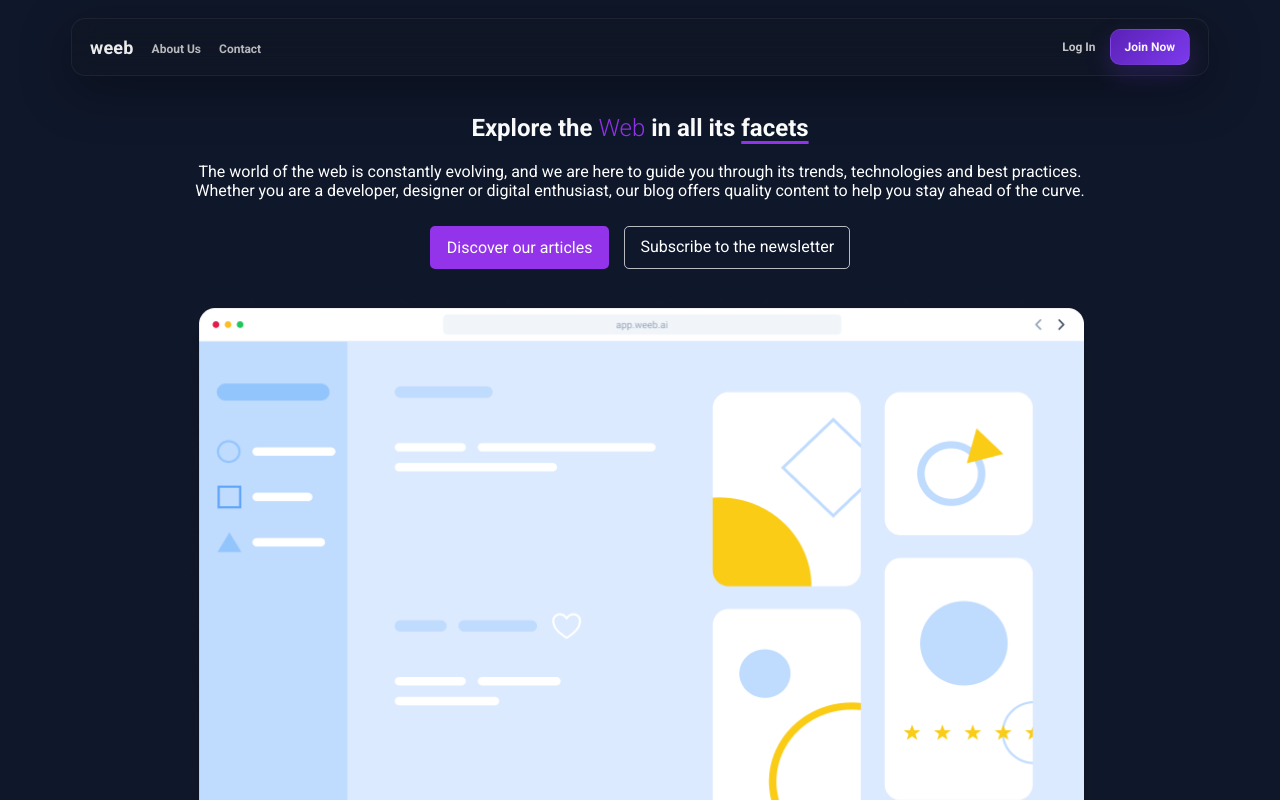
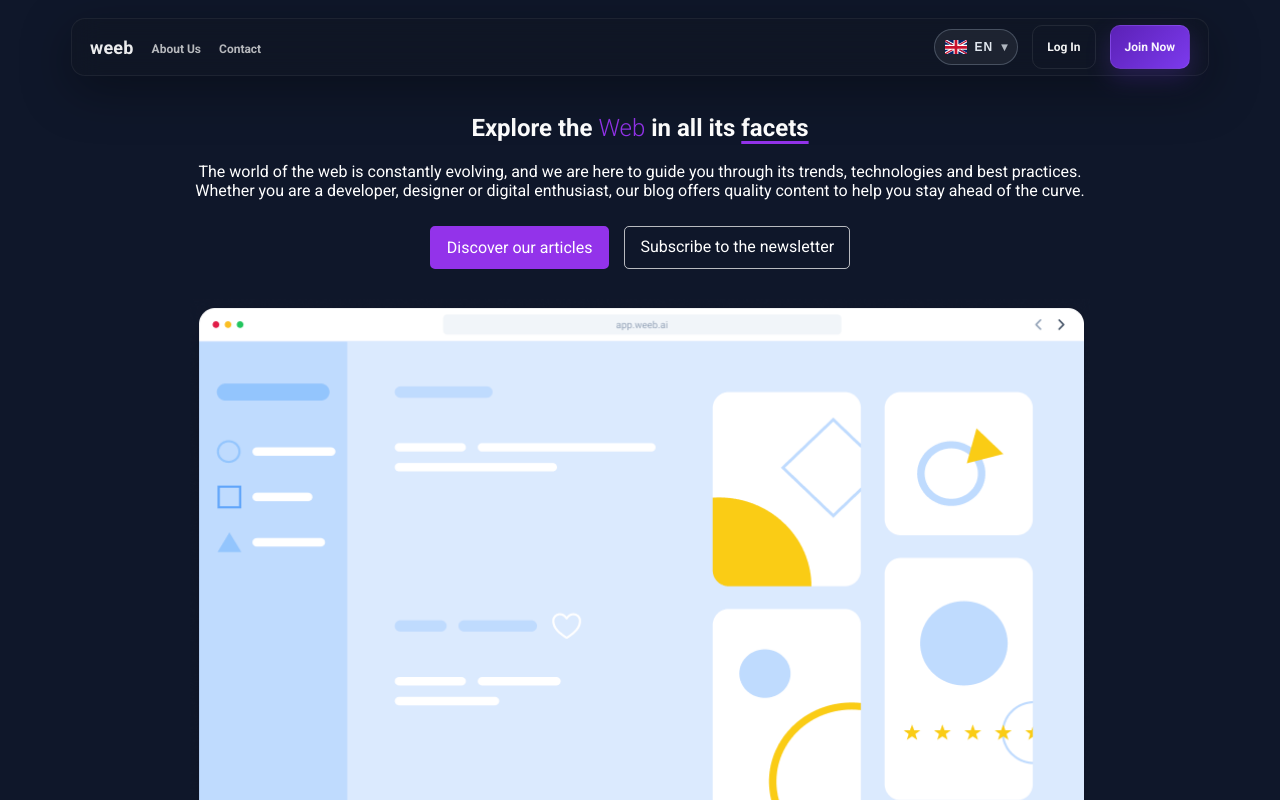
Before and after one commit to baku67/datascientest-projet1-react, a React (Vite) app in the folder my-app/: page / in a window 1280 px wide. Shown: the top 800 px of the page. Built offline with nearby package versions, Linux system fonts and the light colour scheme.

Commit message:
Ajout composant de choix de langue et toggle + WIP Responsiv

```diff
--- a/my-app/package.json
+++ b/my-app/package.json
@@ -11,6 +11,7 @@
   },
   "dependencies": {
     "@fontsource/roboto": "^5.2.9",
+    "country-flag-icons": "^1.6.4",
     "i18next": "^25.7.4",
     "i18next-browser-languagedetector": "^8.2.0",
     "react": "^19.2.0",
--- a/my-app/src/components/ui/NavBar.scss
+++ b/my-app/src/components/ui/NavBar.scss
@@ -66,10 +66,18 @@
 }
 
 .nav-login {
+  flex: 0 0 auto;
+  white-space: nowrap;
+  text-align: center;
   font-size: 12px;
-  font-weight: 700;
-  color: rgba(255, 255, 255, 0.75);
+  font-weight: 800;
+  color: rgba(255, 255, 255, 0.95);
   text-decoration: none;
+
+  padding: 14px 14px;
+  border-radius: 10px;
+
+  border: 1px solid rgba(255, 255, 255, 0.08);
 
   &:hover {
     color: rgba(255, 255, 255, 0.92);
@@ -77,12 +85,15 @@
 }
 
 .nav-register {
+  flex: 0 0 auto;
+  white-space: nowrap;
+  text-align: center;
   font-size: 12px;
   font-weight: 800;
   color: rgba(255, 255, 255, 0.95);
   text-decoration: none;
 
-  padding: 10px 14px;
+  padding: 14px 14px;
   border-radius: 10px;
 
   background: linear-gradient(135deg, #5b21b6, #7c3aed);
@@ -98,7 +109,7 @@
   }
 }
 
-/* Burger + menu mobile : ajout à la fin de ton fichier, sans toucher à tes styles existants */
+/* Burger + menu mobile */
 .nav-burger,
 .nav-mobile,
 .nav-overlay {
@@ -108,10 +119,12 @@
 .nav-burger {
   background: transparent;
   border: 0;
-  padding: 10px;
+  padding: 18px 10px;
   cursor: pointer;
-  border-radius: 12px;
+  border-radius: 8px;
   -webkit-tap-highlight-color: transparent;
+
+  background: var(--color-secondary);
 }
 
 .nav-burger-lines {
@@ -141,15 +154,13 @@
   }
 }
 
-/* Mobile only */
+/* Mobile */
 @media (max-width: 768px) {
-  /* On cache ce qui existe déjà en desktop */
   .nav-links,
   .nav-right {
     display: none;
   }
 
-  /* Titre gauche / burger droite */
   .nav-burger {
     display: inline-flex;
     align-items: center;
@@ -160,8 +171,18 @@
     position: relative;
   }
 
-  /* Panneau menu */
+  .nav-register,
+  .nav-login {
+    flex: 1;
+  }
+
+  .lang__menu {
+    left: 0;
+    right: auto;
+  }
+
   .nav-mobile {
+    background: var(--color-primary);
     display: block;
     position: absolute;
     left: 0;
@@ -174,9 +195,8 @@
     transform: translateY(-6px);
     transition: transform 160ms ease, opacity 160ms ease;
 
-    /* Look : adapte si besoin à ton design actuel */
     margin: 10px;
-    padding: 12px 14px;
+    padding: 20px 20px;
     border-radius: 16px;
   }
 
@@ -187,6 +207,7 @@
   }
 
   .nav-mobile-links {
+    list-style-type: none;
     display: flex;
     flex-direction: column;
     gap: 10px;
@@ -194,13 +215,15 @@
   }
 
   .nav-mobile-auth {
-    display: flex;
-    flex-direction: column;
+    display: inline-flex;
+    flex-direction: row;
+    justify-content: center;
+    width: 100%;
     gap: 10px;
     padding-top: 12px;
   }
 
-  /* Overlay fermeture */
+  /* Overlay sombre arriere plan + fermeture "outer-click" */
   .nav-overlay {
     display: block;
     position: fixed;
@@ -210,7 +233,7 @@
     opacity: 0;
     pointer-events: none;
     transition: opacity 160ms ease;
-    background: rgba(0, 0, 0, 0.25);
+    background: rgba(0, 0, 0, 0.35);
     border: 0;
   }
 
--- a/my-app/src/components/ui/NavBar.tsx
+++ b/my-app/src/components/ui/NavBar.tsx
@@ -1,6 +1,7 @@
 import { useState } from "react";
 import { useTranslation } from "react-i18next";
 import "./NavBar.scss";
+import LanguageSwitcher from "./ToggleLang/ToggleLang";
 
 export default function NavBar() {
   const { t } = useTranslation();
@@ -31,6 +32,8 @@ export default function NavBar() {
         </div>
 
         <div className="nav-right">
+          <LanguageSwitcher />
+
           <a className="nav-login" href="#" onClick={close}>
             {t("login")}
           </a>
@@ -39,7 +42,7 @@ export default function NavBar() {
           </a>
         </div>
 
-        {/* Burger (mobile uniquement via CSS) */}
+        {/* Burger */}
         <button
           className="nav-burger"
           type="button"
@@ -52,7 +55,7 @@ export default function NavBar() {
         </button>
       </nav>
 
-      {/* Menu mobile (ne change rien en desktop) */}
+      {/* Menu mobile */}
       <div id="mobile-menu" className={`nav-mobile ${isOpen ? "is-open" : ""}`}>
         <ul className="nav-mobile-links" role="list">
           <li>
@@ -64,6 +67,9 @@ export default function NavBar() {
             <a className="nav-link" href="#" onClick={close}>
               {t("contact")}
             </a>
+          </li>
+          <li>
+            <LanguageSwitcher />
           </li>
         </ul>
 
--- a/my-app/src/components/ui/ToggleLang/ToggleLang.scss
+++ b/my-app/src/components/ui/ToggleLang/ToggleLang.scss
@@ -0,0 +1,124 @@
+.lang {
+  position: relative;
+  display: inline-flex;
+}
+
+.lang__trigger {
+  display: inline-flex;
+  align-items: center;
+  gap: 8px;
+
+  border: 1px solid rgba(148, 163, 184, 0.35);
+  background: rgba(255, 255, 255, 0.06);
+  color: #e2e8f0;
+
+  padding: 6px 10px;
+  border-radius: 999px;
+  cursor: pointer;
+
+  font-size: 12px;
+  font-weight: 600;
+
+  transition: background 140ms ease, border-color 140ms ease,
+    transform 140ms ease;
+
+  &:hover {
+    background: rgba(255, 255, 255, 0.1);
+    border-color: rgba(148, 163, 184, 0.5);
+  }
+
+  &:active {
+    transform: translateY(1px);
+  }
+}
+
+.lang__flag {
+  width: 22px;
+  height: 22px;
+  border-radius: 999px;
+
+  display: inline-flex;
+  align-items: center;
+  justify-content: center;
+
+  line-height: 1;
+}
+
+.lang__code {
+  letter-spacing: 0.08em;
+}
+
+.lang__chev {
+  opacity: 0.75;
+}
+
+/* Menu dropdown */
+.lang__menu {
+  position: absolute;
+  right: 0;
+  top: calc(100% + 10px);
+  z-index: 60;
+
+  width: 190px;
+
+  opacity: 0;
+  pointer-events: none;
+  transform: translateY(-6px);
+  transition: opacity 160ms ease, transform 160ms ease;
+
+  border-radius: 14px;
+  padding: 8px;
+
+  background: rgba(15, 23, 42);
+  border: 1px solid rgba(148, 163, 184, 0.18);
+  backdrop-filter: blur(10px);
+  box-shadow: 0 18px 50px rgba(0, 0, 0, 0.35);
+}
+
+.lang__menu.is-open {
+  opacity: 1;
+  pointer-events: auto;
+  transform: translateY(0);
+}
+
+.lang__item {
+  width: 100%;
+  display: flex;
+  align-items: center;
+  gap: 10px;
+
+  padding: 10px 10px;
+  border-radius: 12px;
+  border: 0;
+  background: transparent;
+  color: #e2e8f0;
+  cursor: pointer;
+  text-align: left;
+
+  transition: background 140ms ease;
+  &:hover {
+    background: rgba(255, 255, 255, 0.07);
+  }
+}
+
+.lang__item.is-active {
+  background: rgba(167, 139, 250, 0.14);
+}
+
+.lang__label {
+  flex: 1;
+  font-size: 13px;
+}
+
+.lang__mini {
+  font-size: 11px;
+  opacity: 0.7;
+  letter-spacing: 0.08em;
+}
+
+/* Mobile: */
+@media (max-width: 768px) {
+  .lang__code {
+    display: none;
+  }
+}
--- a/my-app/src/components/ui/ToggleLang/ToggleLang.tsx
+++ b/my-app/src/components/ui/ToggleLang/ToggleLang.tsx
@@ -0,0 +1,108 @@
+import { useEffect, useMemo, useRef, useState } from "react";
+import { useTranslation } from "react-i18next";
+import "./ToggleLang.scss";
+
+import FlagFR from "country-flag-icons/react/3x2/FR";
+import FlagGB from "country-flag-icons/react/3x2/GB";
+
+type Lang = {
+  code: "fr" | "en";
+  label: string;
+  // eslint-disable-next-line @typescript-eslint/no-explicit-any
+  Flag: React.ComponentType<any>;
+};
+
+const SUPPORTED: Lang[] = [
+  { code: "fr", label: "Français", Flag: FlagFR },
+  { code: "en", label: "English", Flag: FlagGB },
+];
+
+function normalizeLang(lang: string): Lang["code"] {
+  const base = lang.toLowerCase().split("-")[0];
+  return base === "fr" ? "fr" : "en";
+}
+
+export default function ToggleLang() {
+  const { i18n } = useTranslation();
+  const [open, setOpen] = useState(false);
+  const rootRef = useRef<HTMLDivElement | null>(null);
+
+  const currentCode = useMemo(
+    () => normalizeLang(i18n.language || navigator.language || "en"),
+    [i18n.language]
+  );
+
+  const current = useMemo(
+    () => SUPPORTED.find((l) => l.code === currentCode) ?? SUPPORTED[1],
+    [currentCode]
+  );
+
+  useEffect(() => {
+    const onDown = (e: MouseEvent) => {
+      if (!open) return;
+      const el = rootRef.current;
+      if (el && !el.contains(e.target as Node)) setOpen(false);
+    };
+    const onKey = (e: KeyboardEvent) => {
+      if (open && e.key === "Escape") setOpen(false);
+    };
+    document.addEventListener("mousedown", onDown);
+    document.addEventListener("keydown", onKey);
+    return () => {
+      document.removeEventListener("mousedown", onDown);
+      document.removeEventListener("keydown", onKey);
+    };
+  }, [open]);
+
+  const change = async (code: Lang["code"]) => {
+    await i18n.changeLanguage(code);
+    setOpen(false);
+  };
+
+  const CurrentFlag = current.Flag;
+
+  return (
+    <div className="lang" ref={rootRef}>
+      <button
+        type="button"
+        className="lang__trigger"
+        aria-label="Language"
+        aria-haspopup="listbox"
+        aria-expanded={open}
+        onClick={() => setOpen((v) => !v)}
+      >
+        <span className="lang__flag" aria-hidden="true">
+          <CurrentFlag className="lang__flagSvg" />
+        </span>
+        <span className="lang__code">{current.code.toUpperCase()}</span>
+        <span className="lang__chev" aria-hidden="true">
+          ▾
+        </span>
+      </button>
+
+      <div className={`lang__menu ${open ? "is-open" : ""}`} role="listbox">
+        {SUPPORTED.map((l) => {
+          const Flag = l.Flag;
+          return (
+            <button
+              key={l.code}
+              type="button"
+              className={`lang__item ${
+                l.code === current.code ? "is-active" : ""
+              }`}
+              role="option"
+              aria-selected={l.code === current.code}
+              onClick={() => change(l.code)}
+            >
+              <span className="lang__flag" aria-hidden="true">
+                <Flag className="lang__flagSvg" />
+              </span>
+              <span className="lang__label">{l.label}</span>
+              <span className="lang__mini">{l.code.toUpperCase()}</span>
+            </button>
+          );
+        })}
+      </div>
+    </div>
+  );
+}
--- a/my-app/src/i18n.ts
+++ b/my-app/src/i18n.ts
@@ -131,7 +131,7 @@ const resources = {
 } as const;
 
 i18n
-  .use(LanguageDetector) // optionnel mais pratique :contentReference[oaicite:1]{index=1}
+  .use(LanguageDetector)
   .use(initReactI18next)
   .init({
     resources,
--- a/my-app/src/styles/main.scss
+++ b/my-app/src/styles/main.scss
@@ -4,8 +4,8 @@
 @import "@fontsource/roboto/700.css";
 
 :root {
-  --color-primary: #0f172a; // primaire Figma
-  --color-secondary: #9333ea;
+  --color-primary: #0f172a;
+  --color-secondary: #9333ea; // primaire Figma
 
   --bg: #0f172a;
   --text: #ffffff;
@@ -14,6 +14,8 @@
 body {
   margin: 0;
 
+  list-style-type: none !important;
+
   font-family: Roboto, system-ui, -apple-system, "Segoe UI", Arial, sans-serif;
 
   background-color: var(--bg);
```
Also changed, not shown: 1 other file (tests, documents, lock files or other folders).
